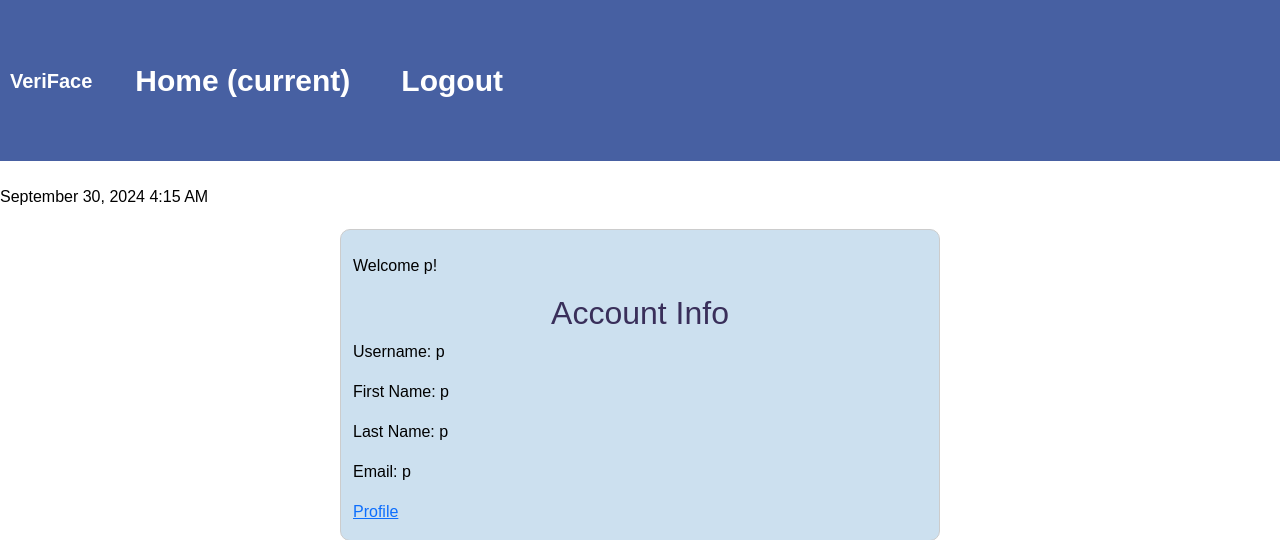
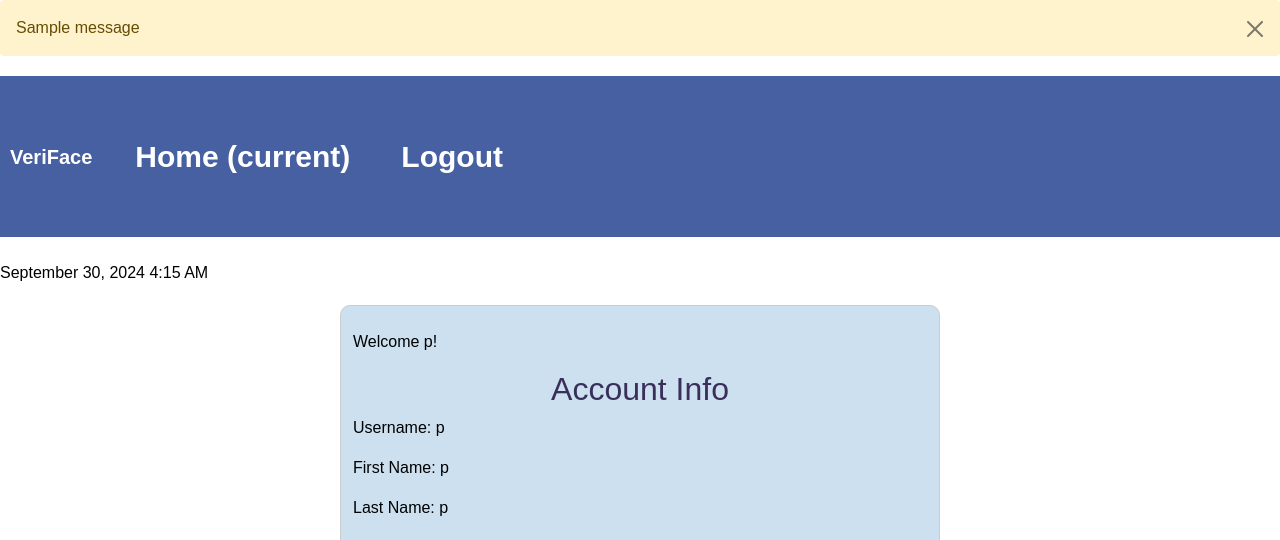
Before and after one commit to YueYingLee/VeriFace, a Flask app: page /admin in a window 1280 px wide. Shown: the top 540 px of the page. Run offline with Flask 3, Linux system fonts and the light colour scheme; a user stored in the database is signed in; one stand-in notice (Sample message) is shown; some libraries are stand-ins or nearby versions.

Commit message:
added flash messages to base.html to show flash for all html

```diff
--- a/app/templates/base.html
+++ b/app/templates/base.html
@@ -8,6 +8,12 @@
     </head>
     <body>
         {{ moment.include_moment() }}
+        {% for message in get_flashed_messages() %}
+        <div class="alert alert-warning alert-dismissible fade show" role="alert">
+            {{ message }}
+            <button type="button" class="btn-close" data-bs-dismiss="alert" aria-label="Close"></button>
+        </div>
+        {% endfor %}
         {% block content %} {% endblock %}
         <script src="https://cdn.jsdelivr.net/npm/bootstrap@5.3.0-alpha3/dist/js/bootstrap.min.js" integrity="sha384-Y4oOpwW3duJdCWv5ly8SCFYWqFDsfob/3GkgExXKV4idmbt98QcxXYs9UoXAB7BZ" crossorigin="anonymous"></script>
     </body>
```
